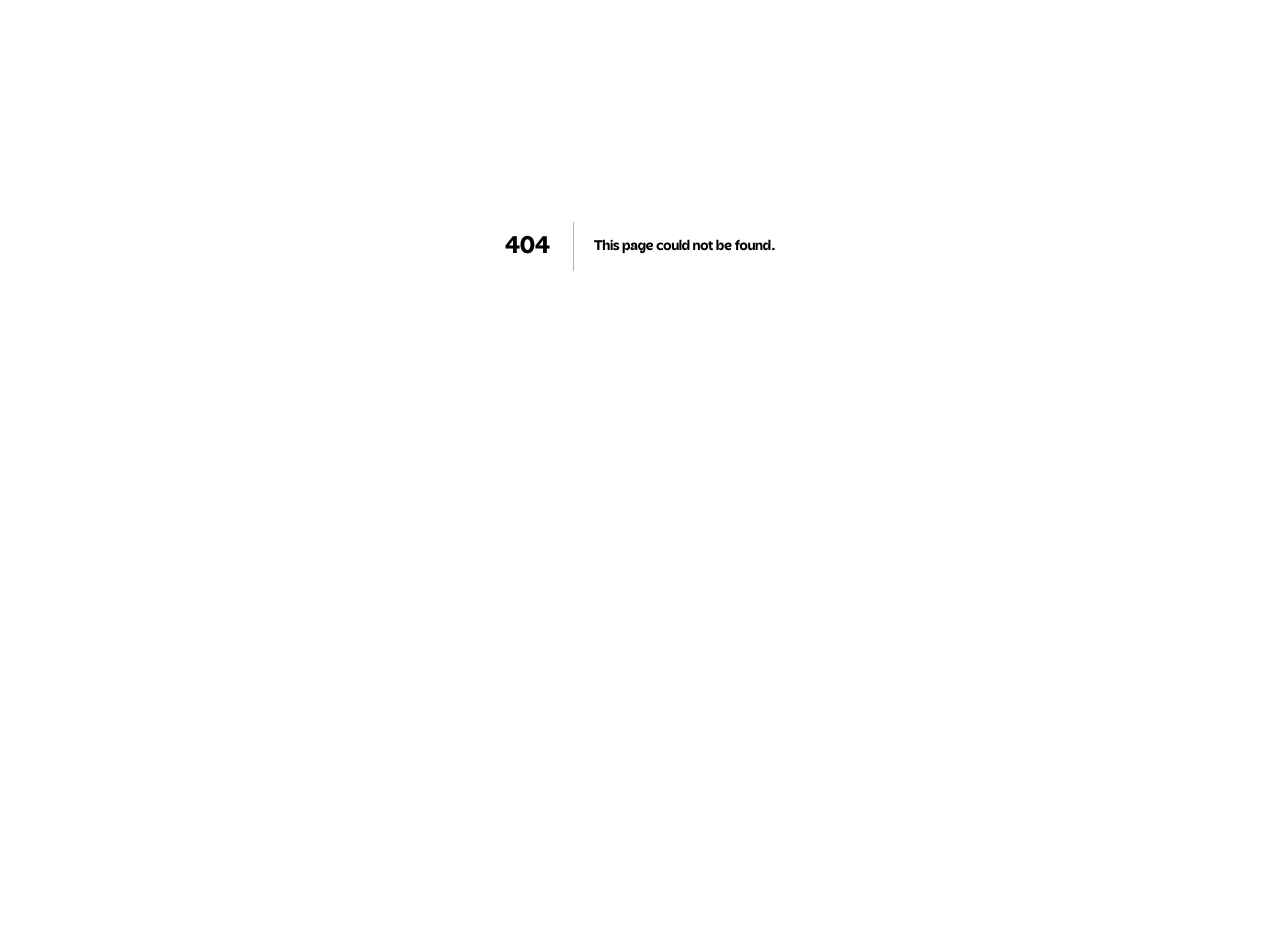
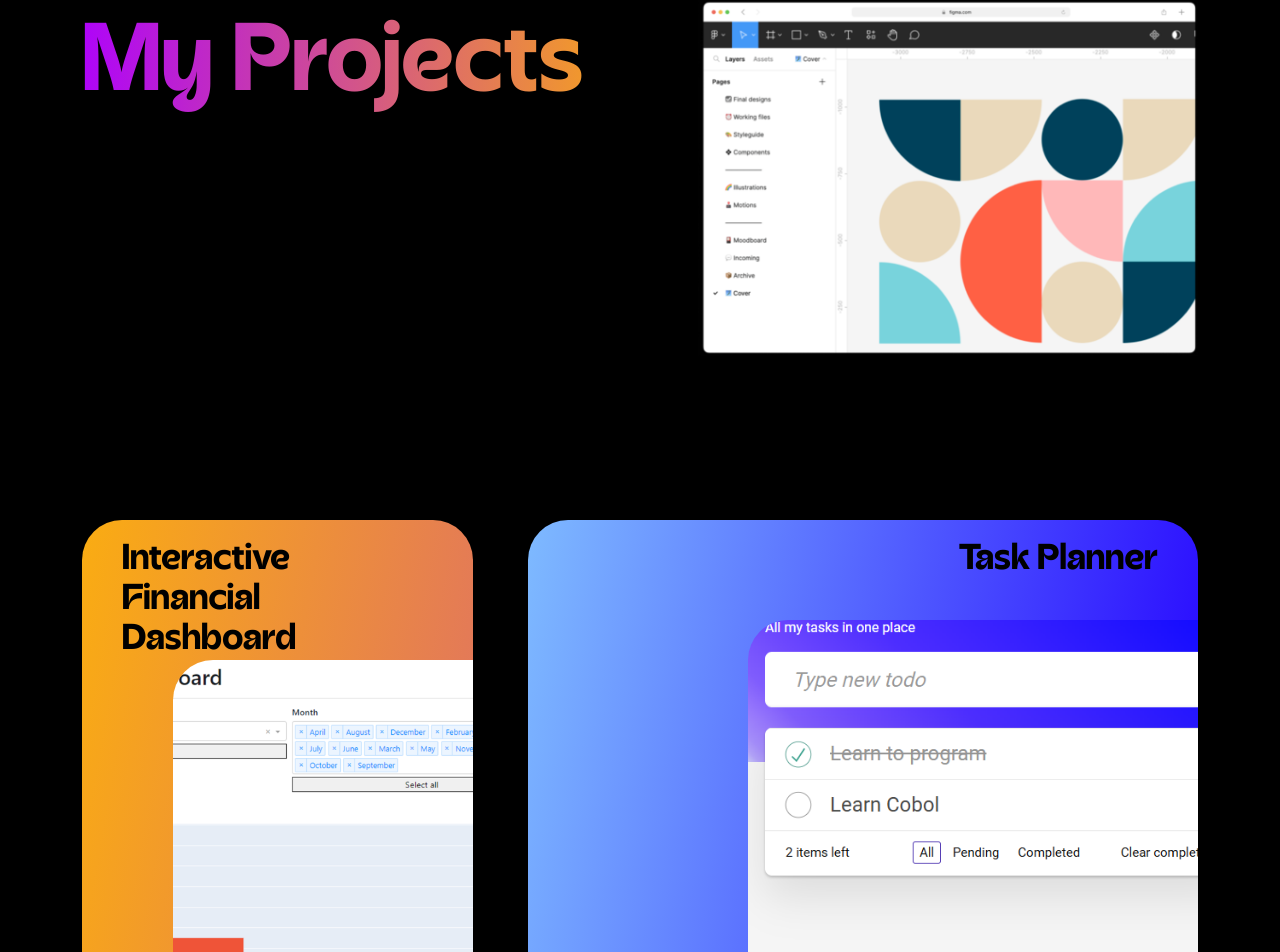
Before and after one commit to leiberbertel/new_web_portfolio, a Next.js app: page /projects in a window 1280 px wide. Before the commit this address had no page. Shown: the part 154-1106 px from the top of the page. Before the commit the page ends 800 px from the top, so only its background shows below. Built offline with nearby package versions, Linux system fonts and the light colour scheme.

Commit message:
feat: add session projects

```diff
--- /dev/null
+++ b/src/app/projects/page.tsx
@@ -0,0 +1,187 @@
+import React from "react";
+import NavBar from "@/components/NavBar";
+import Footer from "@/components/Footer";
+import Image from "next/image";
+
+function Projects() {
+  return (
+    <>
+      <nav className="h-[150px] z-20">
+        <NavBar />
+      </nav>
+      <main className="flex flex-col gap-16 max-w-[1200px] mx-10">
+        <section className="md:flex hidden items-center">
+          <div className="flex flex-col gap-7">
+            <div className="flex flex-col gap-2">
+              <h1 className="acorn-bold title text-8xl">My Projects </h1>
+              <h1 className="acorn-bold text-6xl">Works and personal</h1>
+              <h1 className="acorn-bold text-6xl">projects.</h1>
+            </div>
+            <p className="acorn-regular text-lg max-w-[600px]">
+              I always enjoy working on personal projects, and these are some of
+              the ones I have done over time.
+            </p>
+          </div>
+          <Image
+            src="/result_Browser 1.png"
+            width={500}
+            height={500}
+            alt="Browser image"
+            className="ml-4"
+          />
+        </section>
+        <section className="flex md:hidden">
+          <div className="flex flex-col gap-7">
+            <div className="flex flex-col gap-5 items-center">
+              <h1 className="acorn-bold title text-6xl text-center">
+                My Projects
+              </h1>
+              <h1 className="acorn-bold text-4xl text-center">
+                Works and personal projects.
+              </h1>
+            </div>
+            <p className="acorn-regular text-lg max-w-[600px] text-center">
+              I always enjoy working on personal projects, and these are some of
+              the ones I have done over time.
+            </p>
+          </div>
+        </section>
+        <section className="md:flex hidden flex-col items-center gap-10">
+          <h2 className="acorn-bold text-6xl max-w-[600px] text-center">
+            Finished
+          </h2>
+          <div className="flex justify-between w-full">
+            <div
+              style={{
+                background: "linear-gradient(100deg, #FAAC12, #E07262)",
+              }}
+              className="w-[35%] relative h-[500px] rounded-[40px] overflow-hidden"
+            >
+              <h1 className=" py-5 z-10 px-10 right-0 absolute acorn-bold text-4xl">
+                Interactive Financial Dashboard
+              </h1>
+              <a href={"https://github.com/leiberbertel/financial_dashboard_dash"} target="_blank">
+                <div
+                  style={{
+                    width: "500px",
+                    height: "360px",
+                    position: "absolute",
+                    bottom: 0,
+                    right: 0,
+                  }}
+                >
+                  <Image
+                    className="object-cover h-auto absolute translate-x-[200px] bottom-0 rounded-[40px] hover:translate-x-[180px] transition-all"
+                    src="/dashboard_financial.png"
+                    layout="fill"
+                    alt="dashboard financial"
+                  />
+                </div>
+              </a>
+            </div>
+            <div
+              style={{
+                background: "linear-gradient(100deg, #7EBAFF, #2400FF)",
+              }}
+              className="w-[60%] relative h-[500px] rounded-[40px] overflow-hidden"
+            >
+              <h1 className=" py-5 z-10 px-10 right-0 absolute acorn-bold text-4xl">
+                Task Planner
+              </h1>
+              <a
+                href={"https://todoapp-12a65.web.app/"}
+                target="_blank"
+              >
+                <div
+                  style={{
+                    width: "500px",
+                    height: "400px",
+                    position: "absolute",
+                    bottom: 0,
+                    right: 0,
+                  }}
+                >
+                  <Image
+                    className="object-cover h-auto absolute translate-x-[50px] bottom-0 rounded-[40px] hover:translate-x-[20px] transition-all"
+                    src="/task_planner.png"
+                    layout="fill"
+                    alt="task planner"
+                  />
+                </div>
+              </a>
+            </div>
+          </div>
+        </section>
+        <section className="flex md:hidden flex-col items-center gap-10">
+          <h2 className="acorn-bold text-6xl max-w-[600px] text-center">
+            Finished
+          </h2>
+          <div className="flex flex-col justify-between w-full gap-16">
+            <div
+              style={{
+                background: "linear-gradient(100deg, #FAAC12, #E07262)",
+              }}
+              className="w-[100%] relative h-[500px] rounded-[40px] overflow-hidden"
+            >
+              <h1 className=" py-5 z-10 px-10 right-0 text-center acorn-bold text-4xl">
+                Interactive Financial Dashboard
+              </h1>
+              <a href={"https://github.com/leiberbertel/financial_dashboard_dash"} target="_blank">
+                <div
+                  style={{
+                    width: "500px",
+                    height: "360px",
+                    position: "absolute",
+                    bottom: 0,
+                    right: 0,
+                  }}
+                >
+                  <Image
+                    className="object-cover h-auto absolute translate-x-[230px] bottom-0 rounded-[40px] hover:translate-x-[180px] transition-all"
+                    src="/dashboard_financial.png"
+                    layout="fill"
+                    alt="dashboard financial"
+                  />
+                </div>
+              </a>
+            </div>
+            <div
+              style={{
+                background: "linear-gradient(100deg, #7EBAFF, #2400FF)",
+              }}
+              className="w-[100%] relative h-[500px] rounded-[40px] overflow-hidden"
+            >
+              <h1 className=" py-5 z-10 px-10 right-0 text-center acorn-bold text-4xl">
+                Task Planner
+              </h1>
+              <a
+                href={"https://todoapp-12a65.web.app/"}
+                target="_blank"
+              >
+                <div
+                  style={{
+                    width: "500px",
+                    height: "400px",
+                    position: "absolute",
+                    bottom: 0,
+                    right: 0,
+                  }}
+                >
+                  <Image
+                    className="object-cover h-auto absolute translate-x-[230px] bottom-0 rounded-[40px] hover:translate-x-[20px] transition-all"
+                    src="/task_planner.png"
+                    layout="fill"
+                    alt="task planner"
+                  />
+                </div>
+              </a>
+            </div>
+          </div>
+        </section>
+        <Footer />
+      </main>
+    </>
+  );
+}
+
+export default Projects;
```
